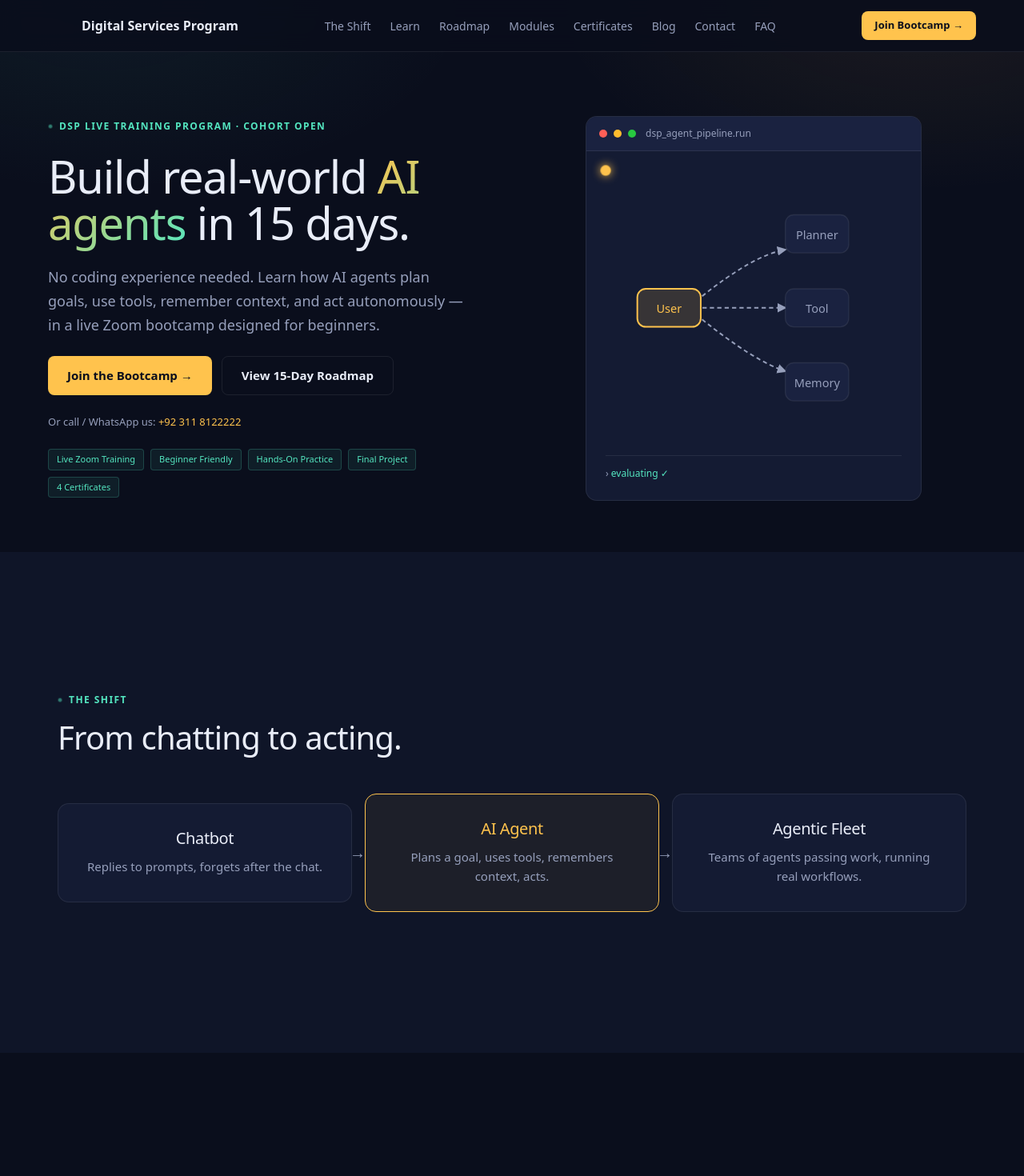
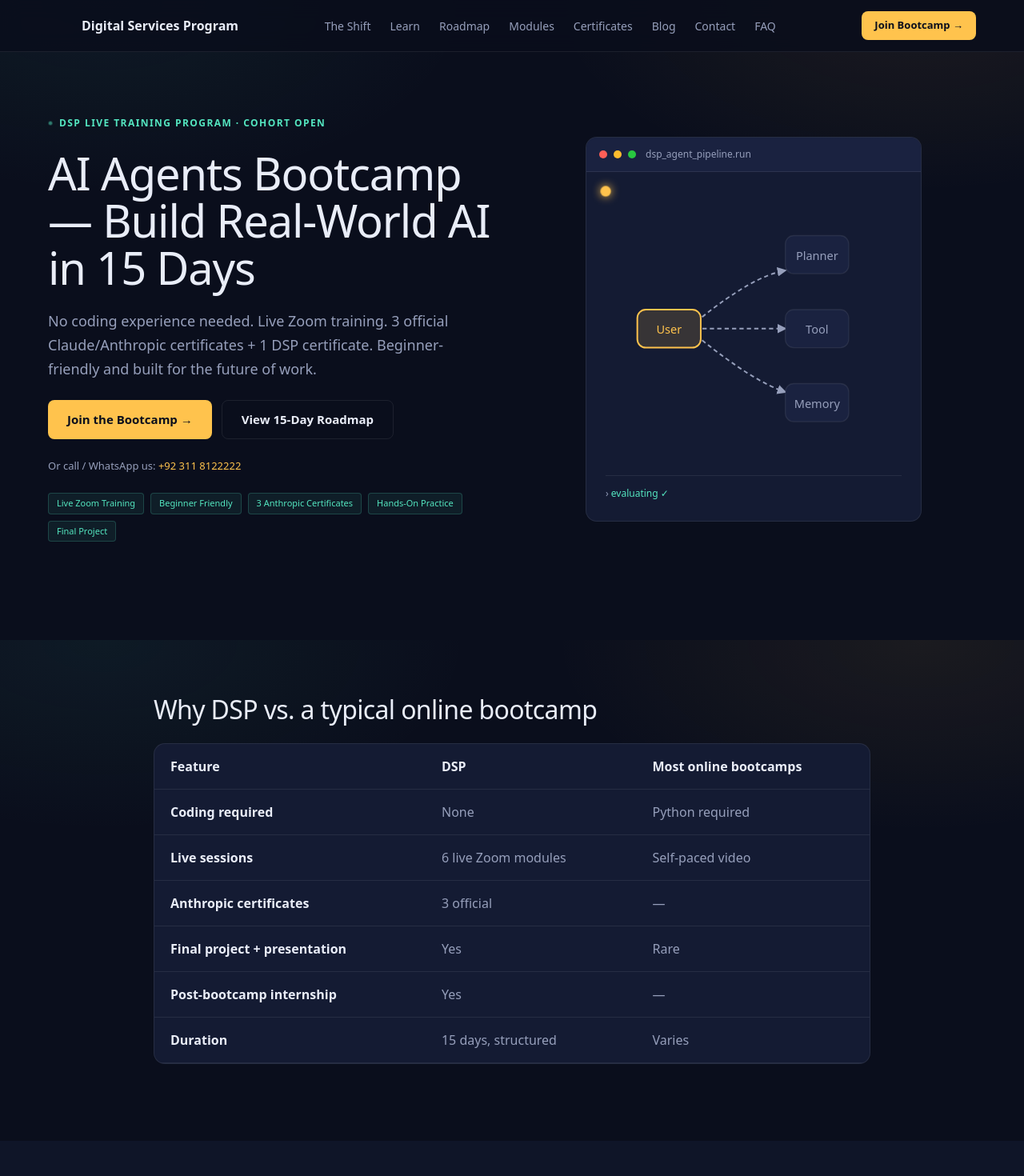
Before and after one commit to DSPSardar/dsp-bootcamp-site, a Next.js app: page / in a window 1280 px wide. Shown: the top 1470 px of the page at 80% size. Built offline with nearby package versions, Linux system fonts and the light colour scheme.

Commit message:
Add SEO metadata and bootcamp landing copy

```diff
--- /dev/null
+++ b/src/app/components/SeoSchema.tsx
@@ -0,0 +1,96 @@
+export default function SeoSchema() {
+  const schema = {
+    '@context': 'https://schema.org',
+    '@graph': [
+      {
+        '@type': 'Course',
+        name: 'AI Agents Bootcamp — 15-Day Live Program',
+        description:
+          'Build real-world AI agents in 15 days. Live Zoom training, beginner friendly, 4 certificates. No coding required.',
+        provider: {
+          '@type': 'Organization',
+          name: 'Digital Services Program',
+          sameAs: 'https://www.digitalservicesprogram.com',
+        },
+        hasCourseInstance: {
+          '@type': 'CourseInstance',
+          courseMode: 'online',
+          courseWorkload: 'P15D',
+          instructor: {
+            '@type': 'Person',
+            name: 'Sardar Ghaffar',
+          },
+        },
+      },
+      {
+        '@type': 'Organization',
+        name: 'Digital Services Program',
+        url: 'https://www.digitalservicesprogram.com',
+        logo: 'https://www.digitalservicesprogram.com/assets/logo.webp',
+        description:
+          'SECP-registered program helping students, professionals, and businesses learn practical AI skills.',
+        sameAs: ['https://wa.me/923118122222'],
+      },
+      {
+        '@type': 'FAQPage',
+        mainEntity: [
+          {
+            '@type': 'Question',
+            name: 'Do I need coding experience?',
+            acceptedAnswer: {
+              '@type': 'Answer',
+              text: 'No. The course is beginner friendly and explains concepts in simple language.',
+            },
+          },
+          {
+            '@type': 'Question',
+            name: 'Is this course beginner friendly?',
+            acceptedAnswer: {
+              '@type': 'Answer',
+              text: 'Yes. It is designed for beginners, non-programmers, and practical learners.',
+            },
+          },
+          {
+            '@type': 'Question',
+            name: 'Will classes be live?',
+            acceptedAnswer: {
+              '@type': 'Answer',
+              text: 'Yes. The bootcamp includes 6 live Zoom modules with guided learning.',
+            },
+          },
+          {
+            '@type': 'Question',
+            name: 'Will I build a project?',
+            acceptedAnswer: {
+              '@type': 'Answer',
+              text: 'Yes. Every student completes and presents a final AI agent workflow project.',
+            },
+          },
+          {
+            '@type': 'Question',
+            name: 'Will I get a certificate?',
+            acceptedAnswer: {
+              '@type': 'Answer',
+              text: 'Yes. DSP guides students to complete 3 Claude/Anthropic USA certificates and awards 1 official DSP Bootcamp Completion Certificate.',
+            },
+          },
+          {
+            '@type': 'Question',
+            name: 'Can marketers and business owners join?',
+            acceptedAnswer: {
+              '@type': 'Answer',
+              text: 'Yes. The course suits marketers, sales professionals, entrepreneurs, and business teams.',
+            },
+          },
+        ],
+      },
+    ],
+  }
+
+  return (
+    <script
+      type="application/ld+json"
+      dangerouslySetInnerHTML={{ __html: JSON.stringify(schema) }}
+    />
+  )
+}
--- a/src/app/layout.tsx
+++ b/src/app/layout.tsx
@@ -27,16 +27,33 @@
 })
 
 export const metadata: Metadata = {
-  metadataBase: new URL('https://digitalservicesprogram.com'),
-  title: 'DSP · 15-Day AI Agents & Vibe Coding Bootcamp',
+  metadataBase: new URL('https://www.digitalservicesprogram.com'),
+  title: 'AI Agents Bootcamp — Learn AI Agents in 15 Days | DSP',
   description:
-    'Live Zoom bootcamp for beginners in Pakistan. Build real-world AI agents in 15 days — no coding experience needed.',
+    'AI Agents Bootcamp by DSP — 15 days, live Zoom, beginner friendly. Earn 3 Claude/Anthropic certificates + 1 DSP certificate. No coding needed.',
+  alternates: {
+    canonical: 'https://www.digitalservicesprogram.com/',
+  },
   openGraph: {
-    title: 'DSP · 15-Day AI Agents & Vibe Coding Bootcamp',
+    title: 'AI Agents Bootcamp — Build Real-World AI in 15 Days | DSP',
     description:
-      'Live Zoom bootcamp for beginners in Pakistan. Build real-world AI agents in 15 days.',
-    images: ['/logo.webp'],
+      'Live Zoom bootcamp for beginners. Build real-world AI agents in 15 days. 4 certificates.',
+    url: 'https://www.digitalservicesprogram.com/',
     type: 'website',
+    images: [
+      {
+        url: '/logo.webp',
+        width: 1200,
+        height: 630,
+        alt: 'DSP AI Agents Bootcamp — 15-Day Live Program',
+      },
+    ],
+  },
+  twitter: {
+    card: 'summary_large_image',
+    title: 'AI Agents Bootcamp — Learn AI Agents in 15 Days | DSP',
+    description:
+      'Build real-world AI agents in 15 days. Live Zoom, beginner friendly, 4 certificates.',
   },
 }
 
--- a/src/app/page.tsx
+++ b/src/app/page.tsx
@@ -1,4 +1,5 @@
 import Hero from '@/components/Hero'
+import WhyDsp from '@/components/WhyDsp'
 import Shift from '@/components/Shift'
 import Learn from '@/components/Learn'
 import Roadmap from '@/components/Roadmap'
@@ -11,11 +12,14 @@
 import About from '@/components/About'
 import Faq from '@/components/Faq'
 import Admission from '@/components/Admission'
+import SeoSchema from './components/SeoSchema'
 
 export default function Page() {
   return (
     <>
+      <SeoSchema />
       <Hero />
+      <WhyDsp />
       <Shift />
       <Learn />
       <Roadmap />
--- a/src/components/Certificates.tsx
+++ b/src/components/Certificates.tsx
@@ -22,7 +22,7 @@
               marginBottom: '3rem',
             }}
           >
-            Four certificates on completion.
+            The Only AI Bootcamp That Comes With 3 Official Claude/Anthropic Certificates
           </h2>
         </Reveal>
 
--- a/src/components/Hero.tsx
+++ b/src/components/Hero.tsx
@@ -4,9 +4,9 @@
 const CHIPS = [
   'Live Zoom Training',
   'Beginner Friendly',
+  '3 Anthropic Certificates',
   'Hands-On Practice',
   'Final Project',
-  '4 Certificates',
 ]
 
 export default function Hero() {
@@ -52,9 +52,7 @@
               lineHeight: 1.05,
             }}
           >
-            Build real-world{' '}
-            <span className="gradient-text">AI agents</span>
-            {' '}in 15&nbsp;days.
+            AI Agents Bootcamp — Build Real-World AI in 15 Days
           </h1>
 
           <p
@@ -66,9 +64,9 @@
               maxWidth: 520,
             }}
           >
-            No coding experience needed. Learn how AI agents plan goals, use
-            tools, remember context, and act autonomously — in a live Zoom
-            bootcamp designed for beginners.
+            No coding experience needed. Live Zoom training. 3 official
+            Claude/Anthropic certificates + 1 DSP certificate. Beginner-friendly
+            and built for the future of work.
           </p>
 
           <div style={{ display: 'flex', flexWrap: 'wrap', gap: '0.75rem' }}>
--- /dev/null
+++ b/src/components/WhyDsp.tsx
@@ -0,0 +1,70 @@
+export default function WhyDsp() {
+  return (
+    <section id="why-dsp" style={{ padding: '2rem 0 0' }}>
+      <div className="section" style={{ maxWidth: 960 }}>
+        <h2
+          style={{
+            fontFamily: 'var(--font-display)',
+            fontSize: 'clamp(1.5rem, 3vw, 2rem)',
+            color: 'var(--text)',
+            marginBottom: '1.5rem',
+          }}
+        >
+          Why DSP vs. a typical online bootcamp
+        </h2>
+
+        <div
+          style={{
+            border: '1px solid var(--line)',
+            borderRadius: 14,
+            overflow: 'hidden',
+            background: 'var(--panel)',
+          }}
+        >
+          <div
+            style={{
+              display: 'grid',
+              gridTemplateColumns: '1.3fr 1fr 1fr',
+              gap: '0.75rem',
+              padding: '1rem 1.25rem',
+              borderBottom: '1px solid var(--line)',
+              fontFamily: 'var(--font-body)',
+              fontWeight: 700,
+              color: 'var(--text)',
+            }}
+          >
+            <span>Feature</span>
+            <span>DSP</span>
+            <span>Most online bootcamps</span>
+          </div>
+
+          {[
+            ['Coding required', 'None', 'Python required'],
+            ['Live sessions', '6 live Zoom modules', 'Self-paced video'],
+            ['Anthropic certificates', '3 official', '—'],
+            ['Final project + presentation', 'Yes', 'Rare'],
+            ['Post-bootcamp internship', 'Yes', '—'],
+            ['Duration', '15 days, structured', 'Varies'],
+          ].map(([feature, dsp, other]) => (
+            <div
+              key={feature}
+              style={{
+                display: 'grid',
+                gridTemplateColumns: '1.3fr 1fr 1fr',
+                gap: '0.75rem',
+                padding: '1rem 1.25rem',
+                borderBottom: '1px solid var(--line)',
+                fontFamily: 'var(--font-body)',
+                color: 'var(--muted)',
+              }}
+            >
+              <span style={{ color: 'var(--text)', fontWeight: 600 }}>{feature}</span>
+              <span>{dsp}</span>
+              <span>{other}</span>
+            </div>
+          ))}
+        </div>
+      </div>
+    </section>
+  )
+}
```
